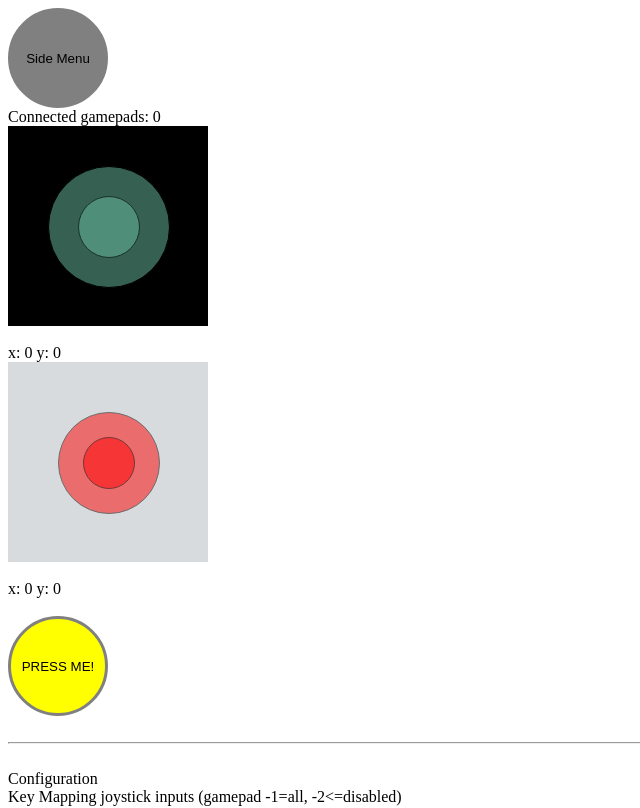
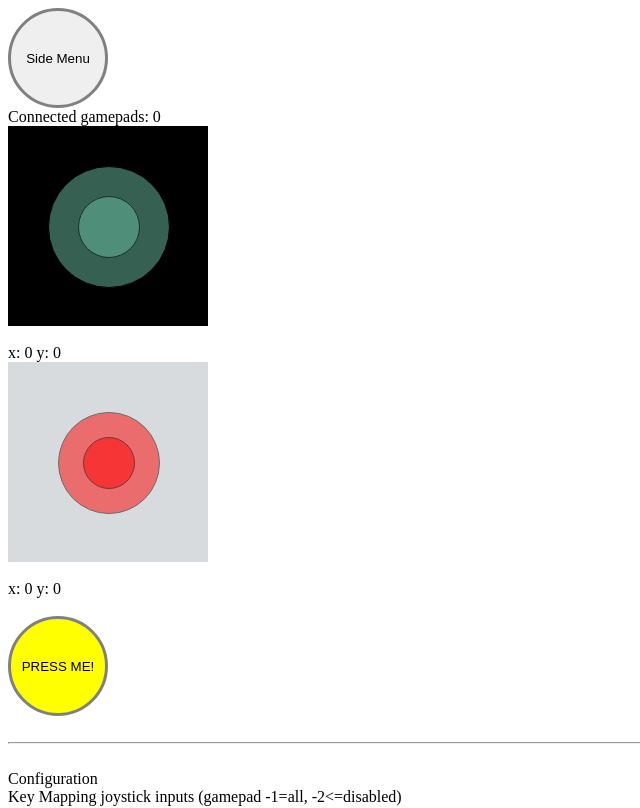
Before and after one commit to brean/svelte-gamepad-virtual-joystick, a SvelteKit app: page / in a window 1280 px wide. Shown: the top 808 px of the page, without its empty margins (0-640 px from the left). Built offline with nearby package versions, Linux system fonts and the light colour scheme.

Commit message:
new VirtualList, use runes, add rainbow style

```diff
--- a/src/app.html
+++ b/src/app.html
@@ -4,6 +4,7 @@
 		<meta charset="utf-8" />
 		<meta name='viewport' content='width=device-width, initial-scale=1.0' />
 		<link rel="icon" href="%sveltekit.assets%/favicon.png" />
+		<link rel="stylesheet" type="text/css" href="%sveltekit.assets%/demo.css" />
 		<meta name="viewport" content="width=device-width, initial-scale=1" />
 		<style>
 			#main {
--- a/src/lib/components/VirtualButton.svelte
+++ b/src/lib/components/VirtualButton.svelte
@@ -8,19 +8,21 @@
   interface Props {
     children: Snippet,
     name?: string,
-    color?: string,
     onpress?: (() => void),
     onhold?: (() => void),
-    pressed?: boolean
+    pressed?: boolean,
+    style?: string,
+    cssclass?: string
   }
 
   let {
     children,
     name = 'Virtual Button',
-    color = 'light-gray',
     onpress = undefined,  // only once when the pressed-state changes
     onhold = undefined,   // every event while the button is pressed
-    pressed = $bindable<boolean>(false)
+    pressed = $bindable<boolean>(false),
+    style = '',
+    cssclass = 'vbutton'
   }: Props = $props();
   let gamepadActive = true;
   // track if gamepad-button is down to prevent calling onpress multiple times
@@ -81,8 +83,8 @@
 </script>
 
 <button
-    style:background-color={color}
-    class={pressed ? 'button_clicked' : ''}
+    {style}
+    class={pressed ? `${cssclass} button_clicked` : cssclass}
     onpointerdown={() => {
       pressed = true;
       gamepadActive = false;
@@ -96,16 +98,3 @@
     }}>
   {@render children()}
 </button>
-
-<style>
-  button {
-    border: 3px solid gray;
-    border-radius: 100px;
-    width: 100px;
-    height: 100px;
-  }
-
-  .button_clicked {
-    border: 6px solid red;
-  }
-</style>
--- a/src/lib/components/VirtualJoystick.svelte
+++ b/src/lib/components/VirtualJoystick.svelte
@@ -12,12 +12,12 @@
     backgroundWidth?: number,
     backgroundHeight?: number,
     color?: string,
-    background?: string,
     defaultOpacity?: number,
     activeOpacity?: number,
     border?: number,
     borderColor?: string
     position?: [x: number, y: number]
+    style?: string
   }
 
   let {
@@ -26,13 +26,13 @@
     backgroundWidth = 200,
     backgroundHeight = 200,
     color = 'rgb(106, 191, 163)', // default color for the joystick, ABISKO_GREEN
-    background = 'rgb(215, 219, 221)', // default color for the background, MOON_GREY
     defaultOpacity = 0.5,
     activeOpacity = 0.8,
     border = 1,
     borderColor = 'black',
     // position is the relative position of the pad on the stick, between -1 and 1.
-    position = $bindable<[x: number, y: number]>([0, 0])
+    position = $bindable<[x: number, y: number]>([0, 0]),
+    style = 'background-color: rgb(215, 219, 221);' // MOON_GRAY
   }: Props = $props();
 
   const radius = size/2;
@@ -182,7 +182,7 @@
 <svelte:window on:pointerup={reset} />
 
 <div id="joystick_area"
-    style:background-color={background}
+    {style}
     style:width={backgroundWidth + 'px'}
     style:height={backgroundHeight + 'px'}
     onpointerdown={(e) => {
--- /dev/null
+++ b/src/lib/components/VirtualList.svelte
@@ -0,0 +1,42 @@
+<script lang="ts">
+  import { onMount, type Snippet } from "svelte";
+
+  interface Props {
+    children: Snippet,
+    style?: string,
+    cssclass?: string
+  }
+
+  let {
+    children,
+    style = '',
+    cssclass = 'vlist'
+  }: Props = $props();
+
+  let items: HTMLElement[] = [];
+
+  let lstParent: HTMLElement;
+  $effect(() => {
+    items = [];
+    let i = 0;
+    lstParent.childNodes.forEach(element => {
+      if ((element as HTMLElement).tagName === 'LI') {
+        const child: HTMLElement = (element as HTMLElement);
+        items.push(child);
+        if (i == 0) {
+          child.classList = ['selected']
+        }
+        child.setAttribute('data-item', i.toString())
+        element.addEventListener('pointerdown', () => {
+          console.log('pointer down', child, child.getAttribute('data-item'));
+        });
+        i++;
+      }
+    });
+  })
+
+</script>
+
+<ul bind:this={lstParent}>
+  {@render children()}
+</ul>
--- a/src/routes/+page.svelte
+++ b/src/routes/+page.svelte
@@ -3,6 +3,7 @@
   import KeyboardManager from "$lib/components/KeyboardManager.svelte";
   import VirtualButton from "$lib/components/VirtualButton.svelte";
   import VirtualJoystick from "$lib/components/VirtualJoystick.svelte";
+  import VirtualList from "$lib/components/VirtualList.svelte";
   import { gamepad } from "$lib/store/gamepad.js";
   import { virtual_button_inputs } from "$lib/store/virtual_button_inputs.js";
   import { virtual_joystick_inputs } from "$lib/store/virtual_joystick_inputs.js";
@@ -24,13 +25,16 @@
 
 <div id="sidenav" class="sidenav" style:width={sideNavWidth}>
   <a href="javascript:void(0)" class="closebtn" onclick={toggleNav}>&times;</a>
-  <a href="#">About</a>
-  <a href="#">Settings</a>
+  <VirtualList>
+    <li>Something</li>
+    <li>Settings</li>
+    <li>Something else</li>
+  </VirtualList>
 </div>
 
 <!-- TODO: press event -->
 <VirtualButton
-  color="grey"
+  style="backtround-color: blue"
   name="Nav Button"
   bind:pressed={navopen}
   onpress={toggleNav}
@@ -62,7 +66,8 @@ Connected gamepads: {$gamepad.length}
 <KeyboardManager />
 
 <VirtualJoystick
-  background="black"
+  name="first"
+  style="background-color: black"
   size={120}
   bind:position={position_first}
 /><br />
@@ -70,6 +75,7 @@ x: {position_first[0]} y: {position_first[1]}
 <br />
 
 <VirtualJoystick
+  name="second"
   color={"red"}
   bind:position={position_second}
 /><br />
@@ -77,7 +83,7 @@ x: {position_second[0]} y: {position_second[1]}
 
 <br /><br />
 <VirtualButton
-  color={"yellow"}
+  style="background-color: yellow"
 >
   PRESS ME!
 </VirtualButton>
@@ -160,49 +166,9 @@ Buttons:<br />
 <button onclick={requestFullScreen}>Fullscreen</button>
 
 <style>
+
   input {
     max-width: 80px;
   }
 
-  /* sidenav based on https://www.w3schools.com/howto/howto_js_sidenav.asp */
-  .sidenav {
-    height: 100%; /* 100% Full-height */
-    position: fixed; /* Stay in place */
-    z-index: 1; /* Stay on top */
-    top: 0; /* Stay at the top */
-    left: 0;
-    background-color: #111;
-    overflow-x: hidden; /* Disable horizontal scroll */
-    padding-top: 60px; /* Place content 60px from the top */
-    transition: 0.5s; /* 0.5 second transition effect to slide in the sidenav */
-  }
-
-  /* The navigation menu links */
-  .sidenav a {
-    padding: 8px 8px 8px 32px;
-    text-decoration: none;
-    font-size: 25px;
-    color: #818181;
-    display: block;
-  }
-
-  /* When you mouse over the navigation links, change their color */
-  .sidenav a:hover {
-    color: #f1f1f1;
-  }
-
-  /* Position and style the close button (top right corner) */
-  .sidenav .closebtn {
-    position: absolute;
-    top: 0;
-    right: 25px;
-    font-size: 36px;
-    margin-left: 50px;
-  }
-
-  /* On smaller screens, where height is less than 450px, change the style of the sidenav (less padding and a smaller font size) */
-  @media screen and (max-height: 450px) {
-    .sidenav {padding-top: 15px;}
-    .sidenav a {font-size: 18px;}
-  }
 </style>
--- /dev/null
+++ b/static/demo.css
@@ -0,0 +1,131 @@
+/* custom buttons */
+.vbutton {
+  border: 3px solid gray;
+  border-radius: 100px;
+  width: 100px;
+  height: 100px;
+}
+
+.vbutton.button_clicked {
+  border: 6px solid red;
+}
+
+/* Side nav  */
+/* Sidenav based on https://www.w3schools.com/howto/howto_js_sidenav.asp */
+.sidenav {
+  font-family: sans-serif;
+  height: 100%; /* 100% Full-height */
+  position: fixed; /* Stay in place */
+  z-index: 1; /* Stay on top */
+  top: 0; /* Stay at the top */
+  left: 0;
+  background-color: #111;
+  overflow-x: hidden; /* Disable horizontal scroll */
+  padding-top: 60px; /* Place content 60px from the top */
+  transition: 0.5s; /* 0.5 second transition effect to slide in the sidenav */
+}
+
+/* The navigation menu links */
+.sidenav a,.sidenav li {
+  padding: 8px 8px 8px 32px;
+  text-decoration: none;
+  font-size: 25px;
+  color: #818181;
+  display: block;
+}
+
+/* Position and style the close button (top right corner) */
+.sidenav .closebtn {
+  position: absolute;
+  top: 0;
+  right: 25px;
+  font-size: 36px;
+  margin-left: 50px;
+}
+
+/* On smaller screens, where height is less than 450px, change the style of the sidenav (less padding and a smaller font size) */
+@media screen and (max-height: 450px) {
+  .sidenav {padding-top: 15px;}
+  .sidenav a {font-size: 18px;}
+}
+
+ul {
+  list-style-type: none;
+}
+
+/* property for the animation of the gradient border background of the selected list item */
+@property --bg-angle {
+  inherits: false;
+  initial-value: 0deg;
+  syntax: "<angle>";
+}
+
+@keyframes spin {
+  to {
+    --bg-angle: 360deg;
+  }
+}
+
+/* When you mouse over the navigation links, change their color */
+.sidenav a:hover,.sidenav li:hover {
+  color: #f1f1f1;
+}
+
+li {
+  border: 3px solid transparent;
+}
+
+li:hover {
+  animation: spin 2.5s infinite linear paused;
+
+  background:
+    linear-gradient(
+        to bottom,
+        oklch(0.1 0.2 240 / 0.95),
+        oklch(0.1 0.2 240 / 0.95)
+      )
+      padding-box, /* ends at inner border edges */
+    conic-gradient(
+        from var(--bg-angle) in oklch longer hue,
+        oklch(0.85 0.37 0) 0 0
+      )
+      border-box; /* extends to outer border edges */
+
+  /* a clear border lets the background gradient shine through */
+  border: 3px solid transparent;
+
+  animation-play-state: running;
+}
+
+li.selected:hover {
+  animation: spin 2.5s infinite linear paused;
+  color: black;
+  background:
+    linear-gradient(
+        to bottom,
+        yellow,
+        yellow
+      )
+      padding-box, /* ends at inner border edges */
+    conic-gradient(
+        from var(--bg-angle) in oklch longer hue,
+        oklch(0.85 0.37 0) 0 0
+      )
+      border-box; /* extends to outer border edges */
+
+  /* a clear border lets the background gradient shine through */
+  border: 3px solid transparent;
+
+  animation-play-state: running;
+}
+
+li.selected {
+  background-color: yellow;
+  border-color: red;
+}
+
+li {
+  border-radius: 1rem;
+  color: white;
+  padding: 1rem;
+}
```
